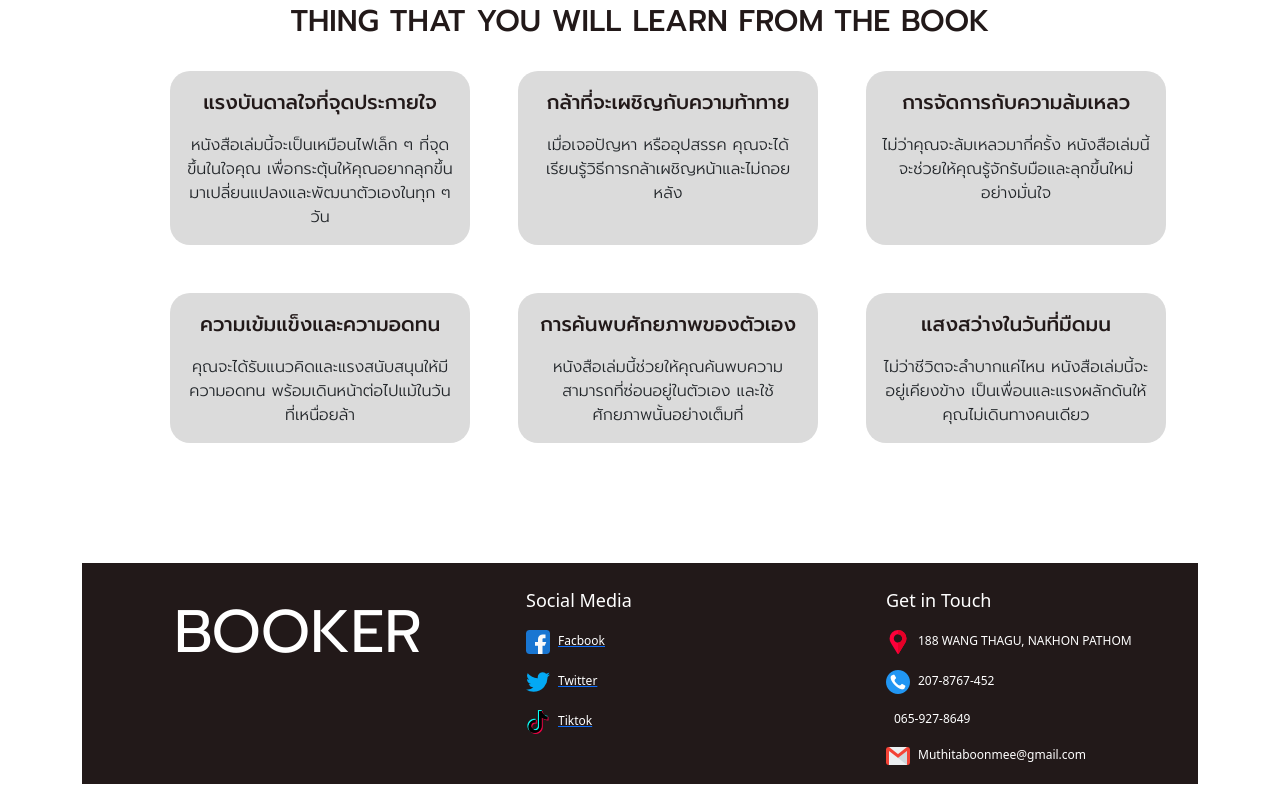
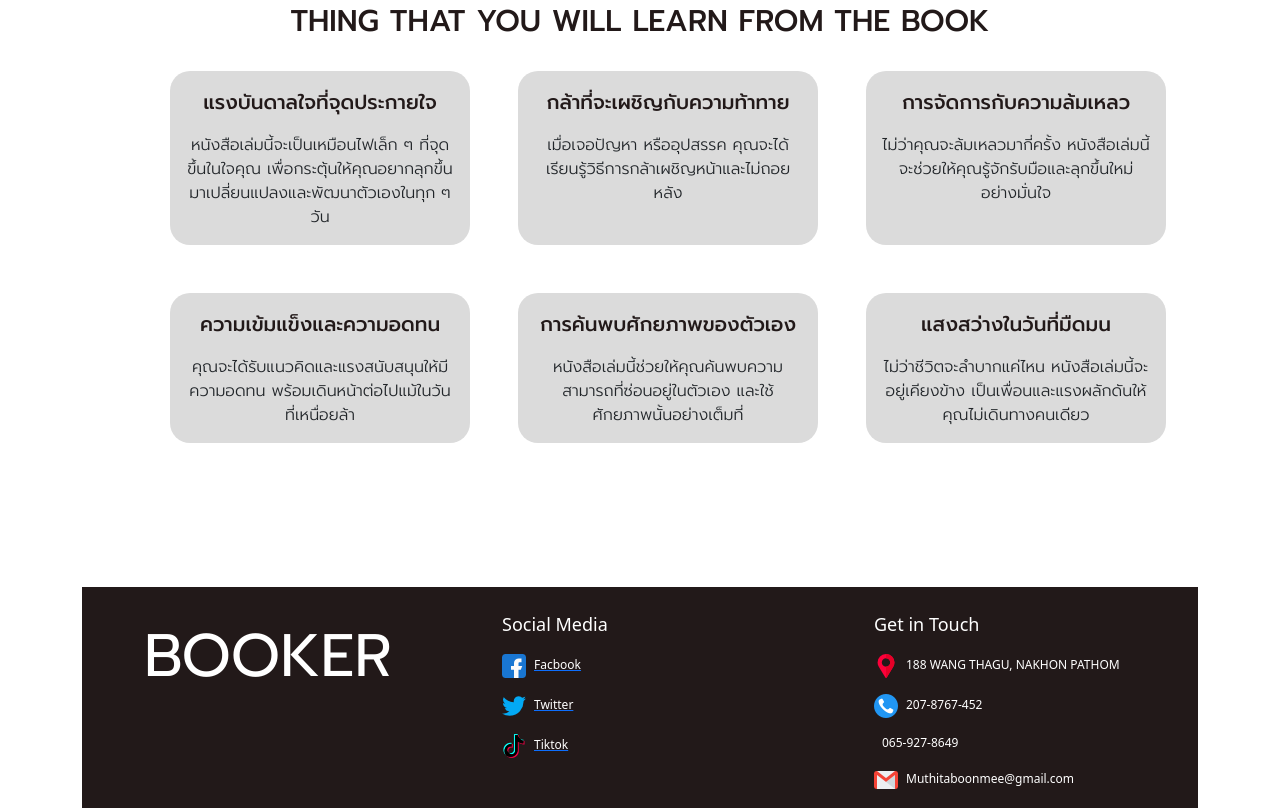
Before and after one commit to boonmeem2-ux/book-recommend, a plain HTML site: page index.html in a window 1280 px wide. Shown: the part 2971-3779 px from the top of the page. Before the commit the page ends 3755 px from the top, so only its background shows below. Drawn offline with nearby package versions, Linux system fonts and the light colour scheme.

```diff
--- a/index.html
+++ b/index.html
@@ -326,8 +326,14 @@
           <br>
           <br>
 
+
+<br>
+
+
+
+        <div class="full-bg-section">
           <div class="bottom-bg2">
-            <div class="container  pt-4 ps-5">
+            <div class="container pt-4 ">
               <div class="row text-start">
 
                 <!-- COLUMN 1: BOOKER -->
@@ -365,11 +371,11 @@
             </div>
           </div>
         </div>
+      </div>
 
 
 
 
-      </div>
 
       <script src="https://cdn.jsdelivr.net/npm/bootstrap@5.3.8/dist/js/bootstrap.bundle.min.js"
         integrity="sha384-FKyoEForCGlyvwx9Hj09JcYn3nv7wiPVlz7YYwJrWVcXK/BmnVDxM+D2scQbITxI"
```
